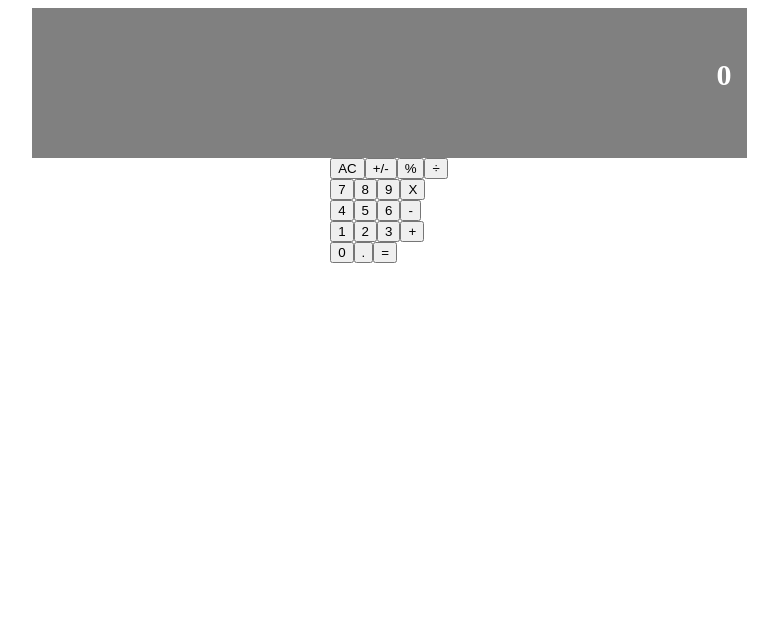
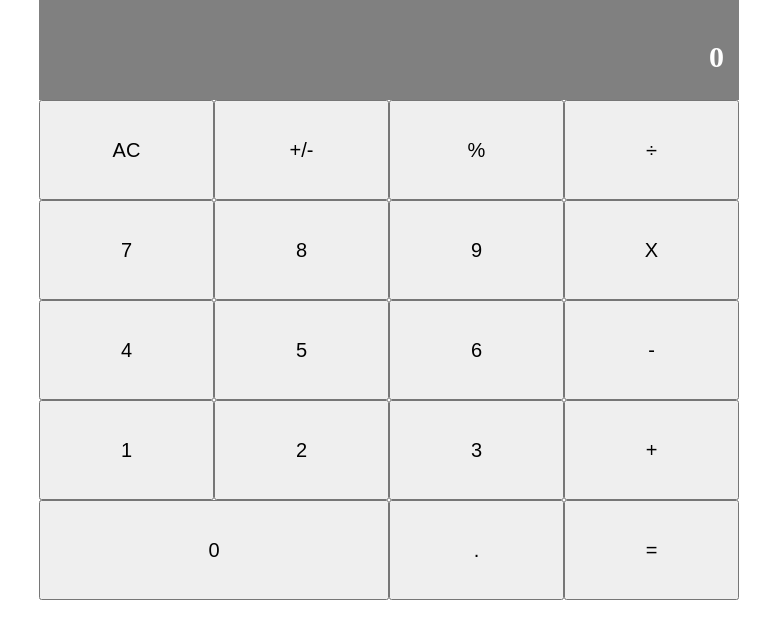
Before and after one commit to ebeagusamuel/calculator, a React (Create React App) app: page / in a window 1280 px wide. Shown: the top 638 px of the page, without its empty margins (251-1029 px from the left). Built offline with nearby package versions, Linux system fonts and the light colour scheme.

Commit message:
add style to the buttonpanel and the button component

```diff
--- a/src/components/App.css
+++ b/src/components/App.css
@@ -1,3 +1,9 @@
+* {
+  box-sizing: border-box;
+  margin: 0;
+  padding: 0;
+}
+
 .containerDiv {
   margin: auto;
   width: 700px;
@@ -15,5 +21,13 @@
   font-weight: bold;
   text-align: right;
   padding-right: 15px;
-  padding-top: 50px;
+  padding-top: 40px;
 }
+
+.buttonPanel{
+  width: 100%;
+}
+
+.buttonGroup{
+  height: 100px;
+}
--- a/src/components/Button.js
+++ b/src/components/Button.js
@@ -2,13 +2,19 @@ import React from 'react';
 import PropTypes from 'prop-types';
 
 const Button = props => {
-  const { name } = props;
+  const { name, width } = props;
+  const buttonStyle = {
+    width: `${width}%`,
+    height: '100%',
+    fontSize: 20
+  }
 
-  return <button type="button">{name}</button>;
+  return <button style={buttonStyle} type="button">{name}</button>;
 };
 
 Button.propTypes = {
   name: PropTypes.string.isRequired,
+  width: PropTypes.number.isRequired,
 };
 
 export default Button;
--- a/src/components/ButtonPanel.js
+++ b/src/components/ButtonPanel.js
@@ -1,36 +1,36 @@
 import React from 'react';
 import Button from './Button';
 
-const renderButton = name => <Button name={name} />;
+const renderButton = (name, width = 25) => <Button name={name} width={width} />;
 
 const ButtonPanel = () => (
-  <div>
-    <div id="group1">
+  <div className='buttonPanel'>
+    <div className='buttonGroup' id="group1">
       {renderButton('AC')}
       {renderButton('+/-')}
       {renderButton('%')}
       {renderButton('÷')}
     </div>
-    <div id="group2">
+    <div className='buttonGroup' id="group2">
       {renderButton('7')}
       {renderButton('8')}
       {renderButton('9')}
       {renderButton('X')}
     </div>
-    <div id="group3">
+    <div className='buttonGroup' id="group3">
       {renderButton('4')}
       {renderButton('5')}
       {renderButton('6')}
       {renderButton('-')}
     </div>
-    <div id="group4">
+    <div className='buttonGroup' id="group4">
       {renderButton('1')}
       {renderButton('2')}
       {renderButton('3')}
       {renderButton('+')}
     </div>
-    <div id="group5">
-      {renderButton('0')}
+    <div className='buttonGroup' id="group5">
+      {renderButton('0', 50)}
       {renderButton('.')}
       {renderButton('=')}
     </div>
```
